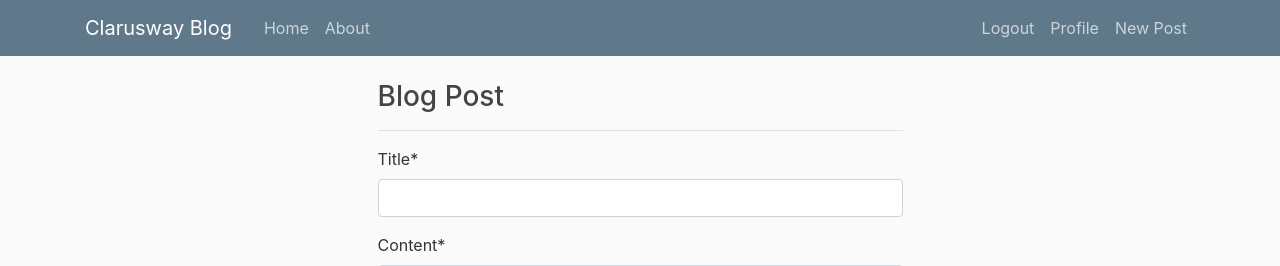
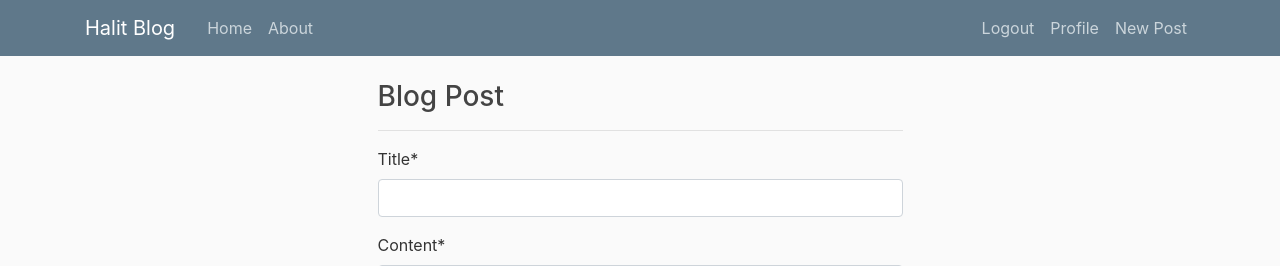
Before and after one commit to ozgenhalit/capstone-project, a Django app: page /create/ in a window 1280 px wide. Shown: the top 266 px of the page. Run offline with Django 3.2, Linux system fonts and the light colour scheme; the visitor is signed in with stand-in values (Sample User, id 1); parts of the project's set-up code (start-up, migrations or seed data) failed here and were passed over; some libraries are stand-ins or nearby versions.

Commit message:
Update navbar.html

```diff
--- a/src/templates/navbar.html
+++ b/src/templates/navbar.html
@@ -1,7 +1,7 @@
 <header class="site-header">
     <nav class="navbar navbar-expand-md navbar-dark bg-steel fixed-top">
         <div class="container">
-            <a class="navbar-brand mr-4" href="{% url 'blog:list' %}">Clarusway Blog</a>
+            <a class="navbar-brand mr-4" href="{% url 'blog:list' %}">Halit Blog</a>
             <button class="navbar-toggler" type="button" data-toggle="collapse" data-target="#navbarToggle"
                 aria-controls="navbarToggle" aria-expanded="false" aria-label="Toggle navigation">
                 <span class="navbar-toggler-icon"></span>
```
